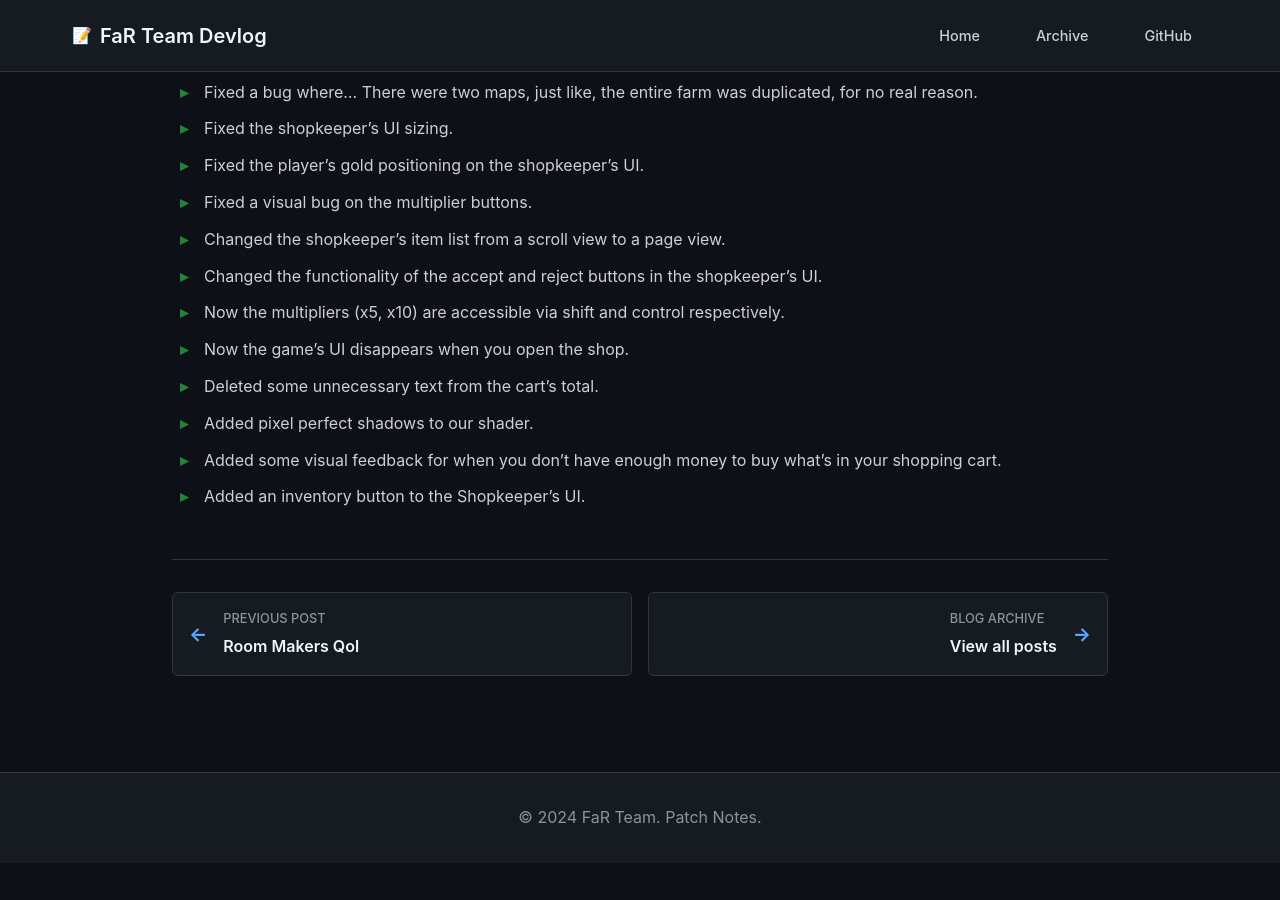
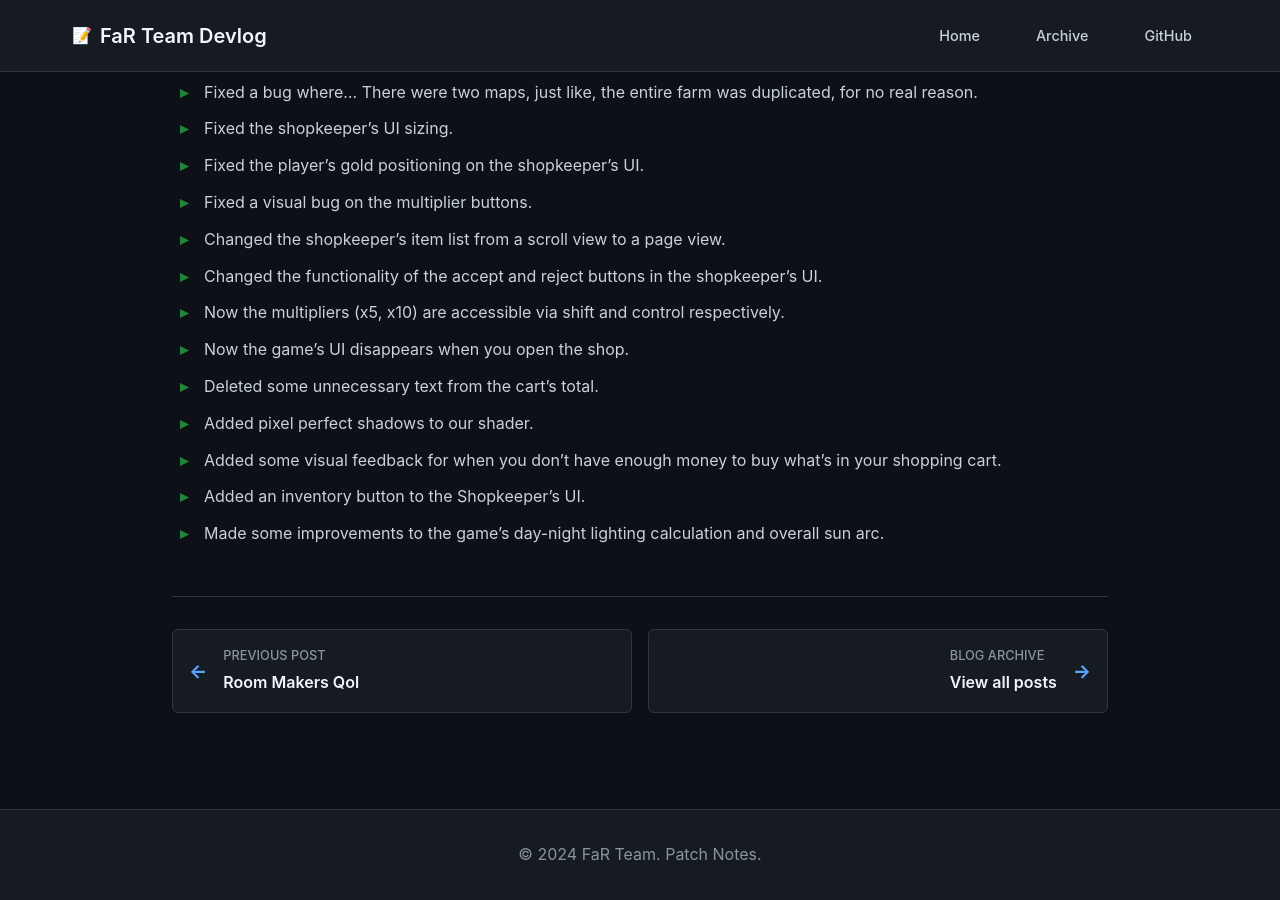
Before and after one commit to FaR-Team/patch-notes, a Jekyll site: the page built from _posts/2025-07-15-Farmoxel-Is-Back-Baby.md, in a window 1280 px wide and 900 px high, scrolled down 576 px. Built offline with Jekyll 4.4.1, drawn with Linux system fonts in a browser that asks for light colours; our own code applies the rules of GitHub Pages for plain Markdown files; before the commit the page ends 1439 px from its top, so only the background shows below that.

Commit message:
Update 2025-07-15-Farmoxel-Is-Back-Baby.md

```diff
--- a/_posts/2025-07-15-Farmoxel-Is-Back-Baby.md
+++ b/_posts/2025-07-15-Farmoxel-Is-Back-Baby.md
@@ -18,3 +18,4 @@
 + Added pixel perfect shadows to our shader.
 + Added some visual feedback for when you don't have enough money to buy what's in your shopping cart.
 + Added an inventory button to the Shopkeeper's UI.
++ Made some improvements to the game's day-night lighting calculation and overall sun arc.
```
